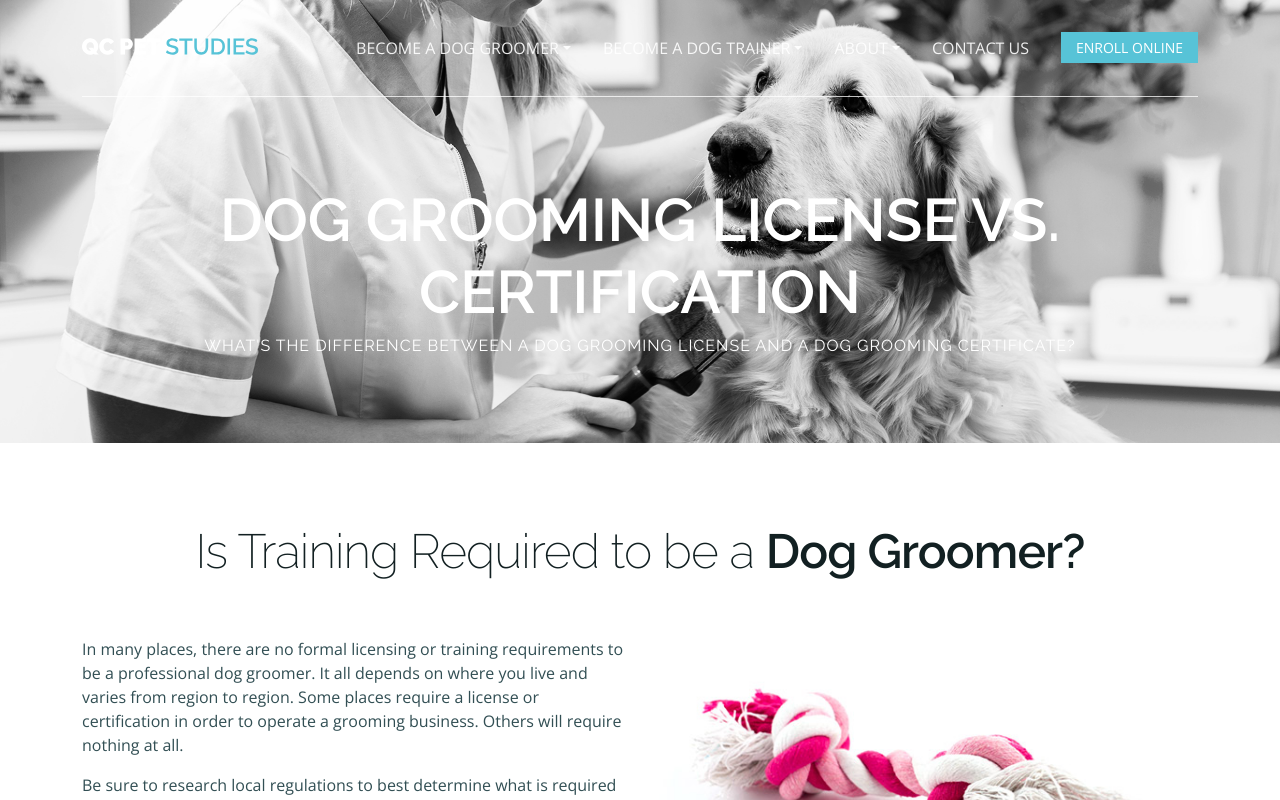
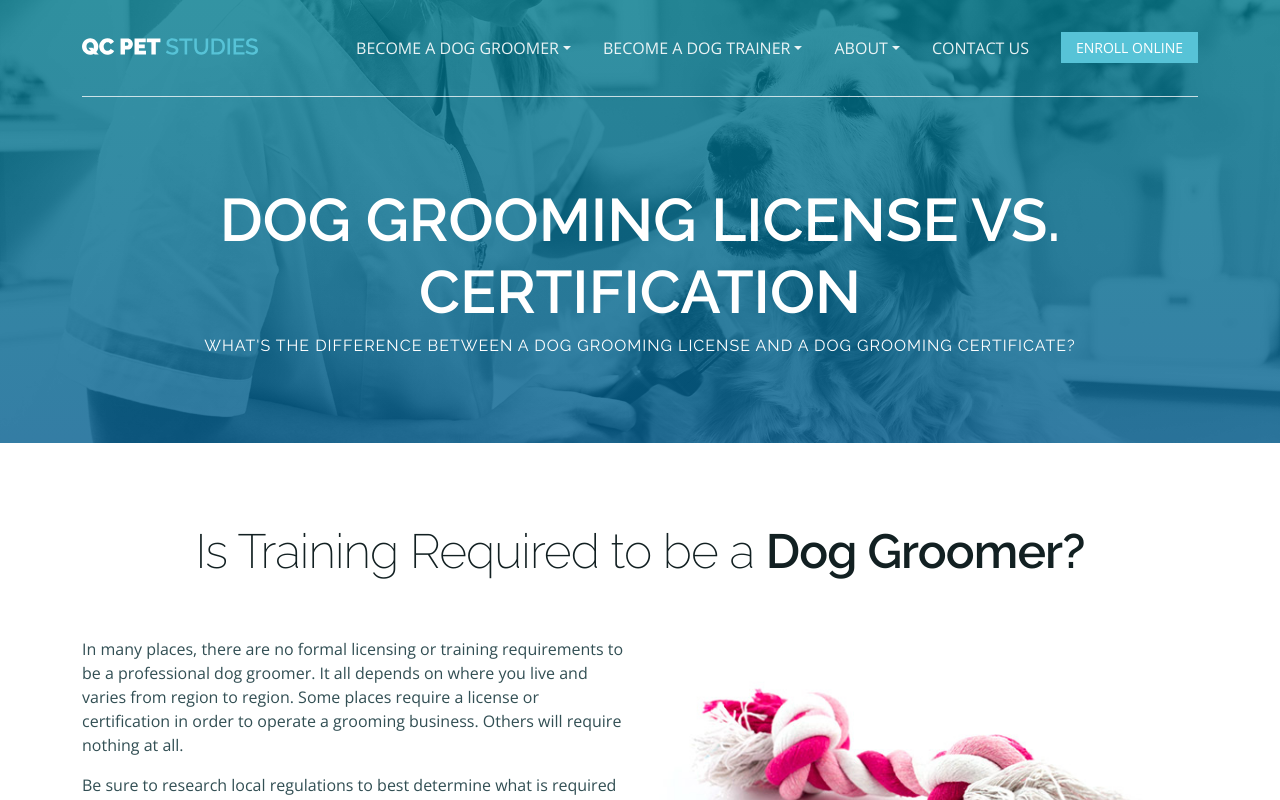
Before and after one commit to QCCareerSchool-Org/www.qcpetstudies.com, a Next.js app: page /dog-grooming-courses/resources/license-vs-certification in a window 1280 px wide. Shown: the top 800 px of the page. Built offline with nearby package versions, Linux system fonts and the light colour scheme; no server answers.

Commit message:
- updated css overlay class

```diff
--- a/src/pages/dog-grooming-courses/resources/license-vs-certification.tsx
+++ b/src/pages/dog-grooming-courses/resources/license-vs-certification.tsx
@@ -27,7 +27,7 @@ const LicenseVsCertification: NextPage = () => {
 
       <section id="firstSection" className="bg-dark">
         <Image src={firstSectionBackgrouround} layout="fill" objectFit="cover" objectPosition="center" alt="Learning during covid" />
-        <div className="image-overlay-gardient"></div>
+        <div className="image-overlay-gradient"></div>
         <div className="container text-center">
           <div className="row">
             <div className="col-12 col-md-10 offset-md-1 text-white">
```
